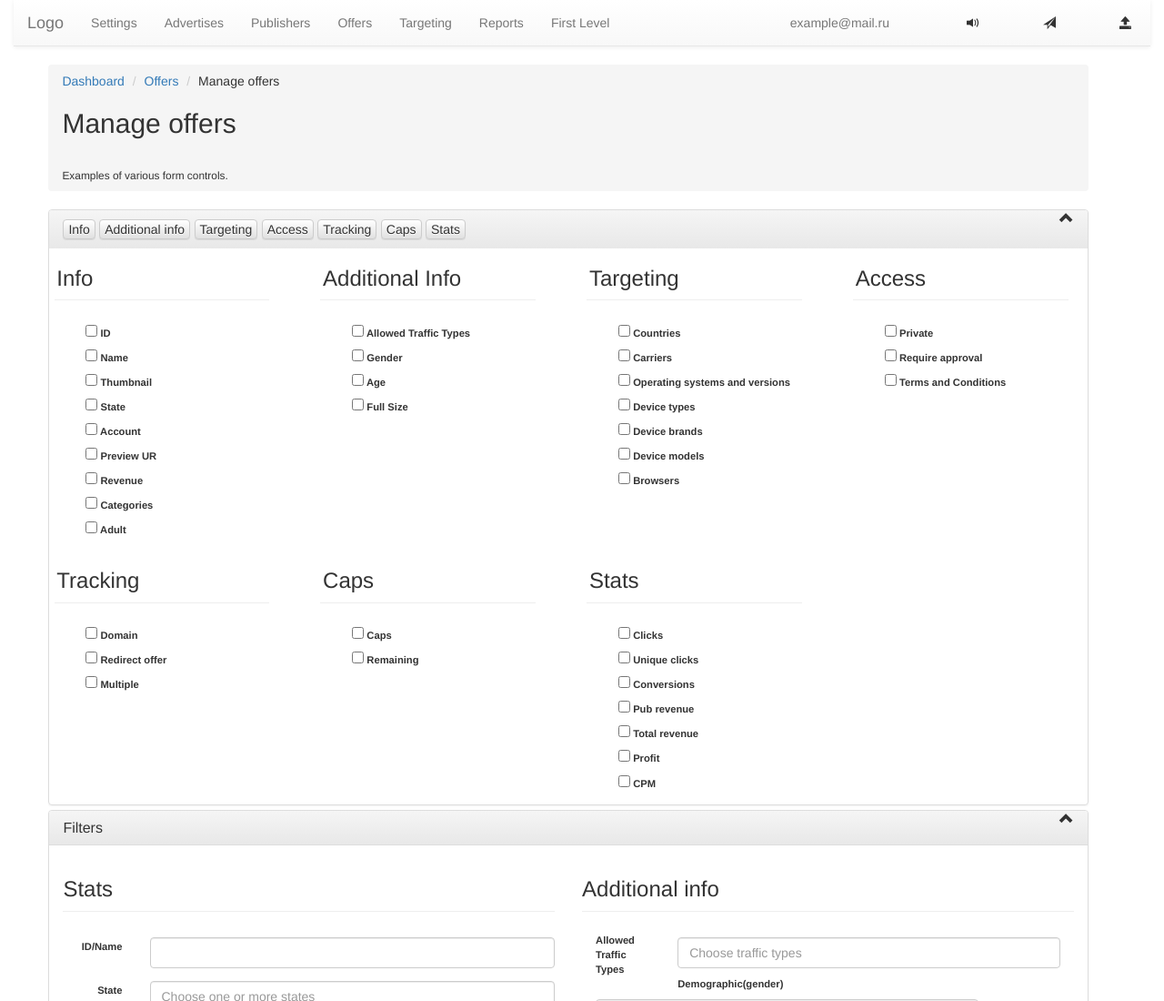
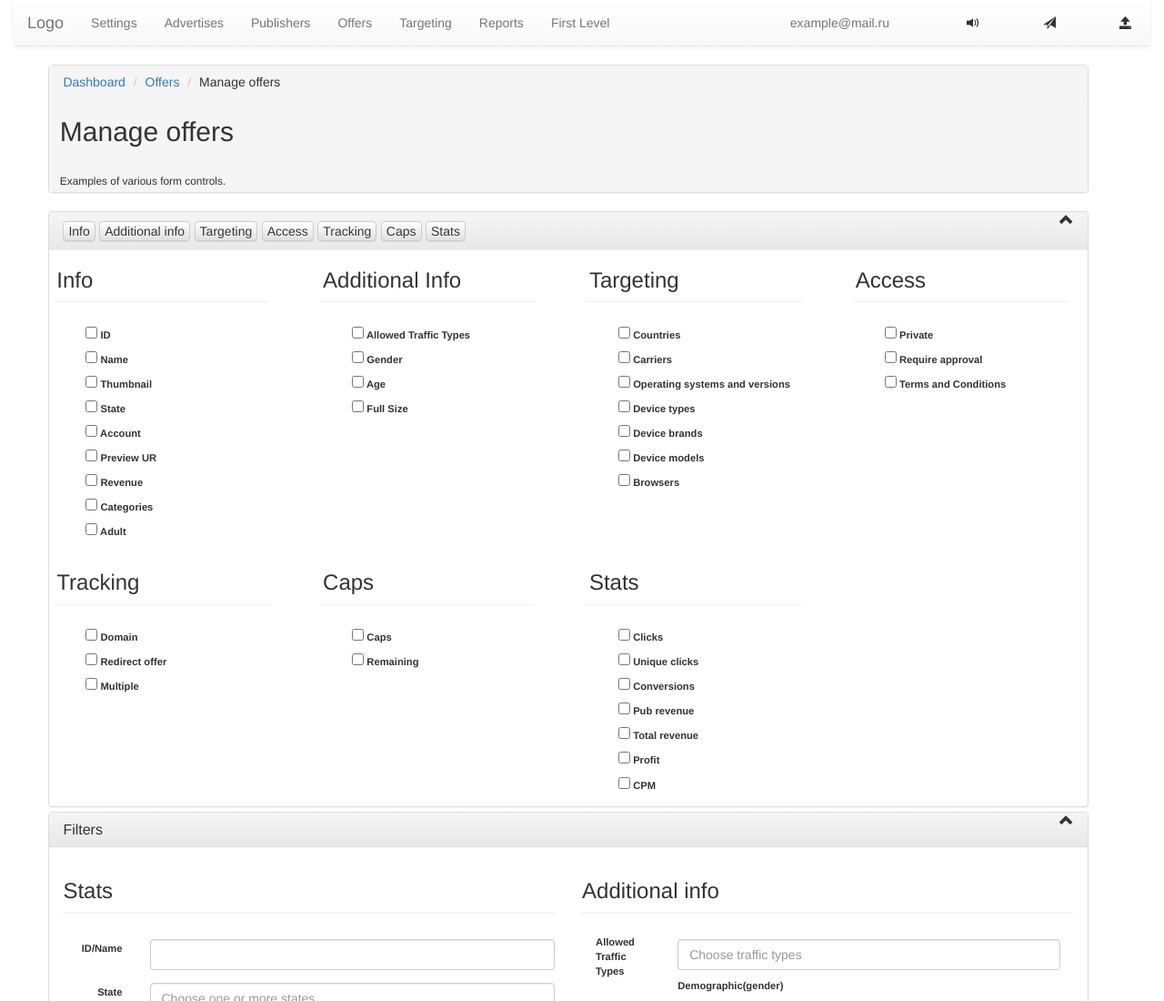
Before and after one commit to NurOleg/kefir_firstpart, a plain HTML site: page index.html in a window 1280 px wide. Shown: the top 1100 px of the page at 91% size. Drawn offline with nearby package versions, Linux system fonts and the light colour scheme.

```diff
--- a/index.html
+++ b/index.html
@@ -68,14 +68,19 @@
     <div class="row">
 
         <div class="col-md-11 / crumbs">
+            <div class="panel-group">
+                <div class="panel panel-default">
+            <div class="panel_heading / my_heading">
             <ul class="breadcrumb">
                 <li><a href="#">Dashboard</a></li>
                 <li><a href="#">Offers</a></li>
                 <li>Manage offers</li>
-                </br> <h2>Manage offers</h2></br>
-                <small>Examples of various form controls.</small>
             </ul>
-
+            <h2>Manage offers</h2></br>
+            <small>Examples of various form controls.</small>
+            </div>
+                </div>
+            </div>
         </div>
     </div>
     <div class="row">
--- a/styles.css
+++ b/styles.css
@@ -119,3 +119,13 @@ a {
 .navbar-right li span{
     padding-top: 17px;
 }
+.my_heading{
+    background-color: #f5f5f5;
+}
+.my_heading h2{
+    margin-left: 1%;
+}
+.my_heading small{
+    vertical-align: top;
+    margin-left: 1%;
+}
```
